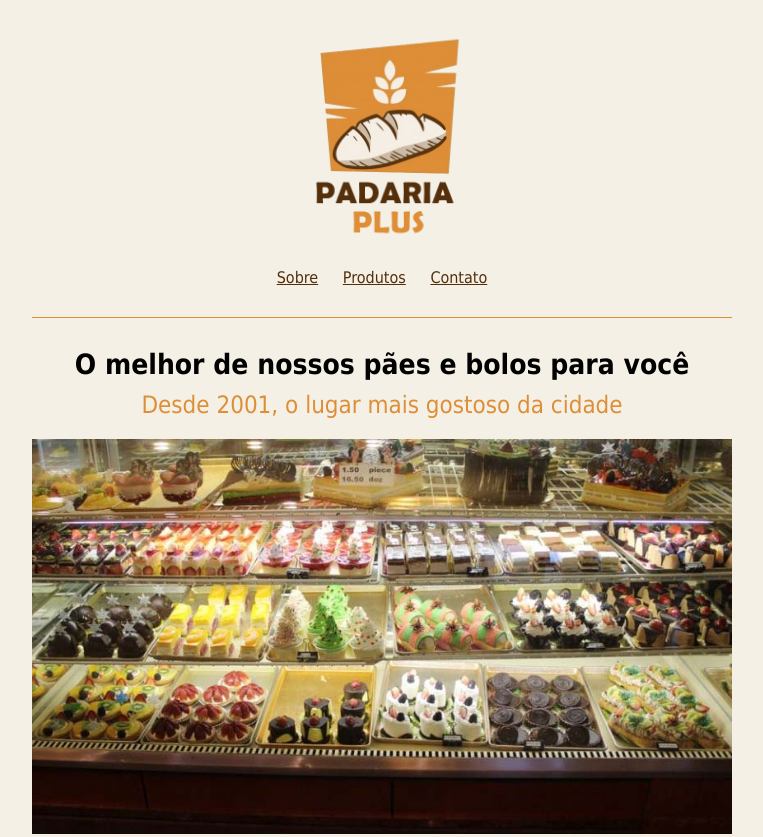
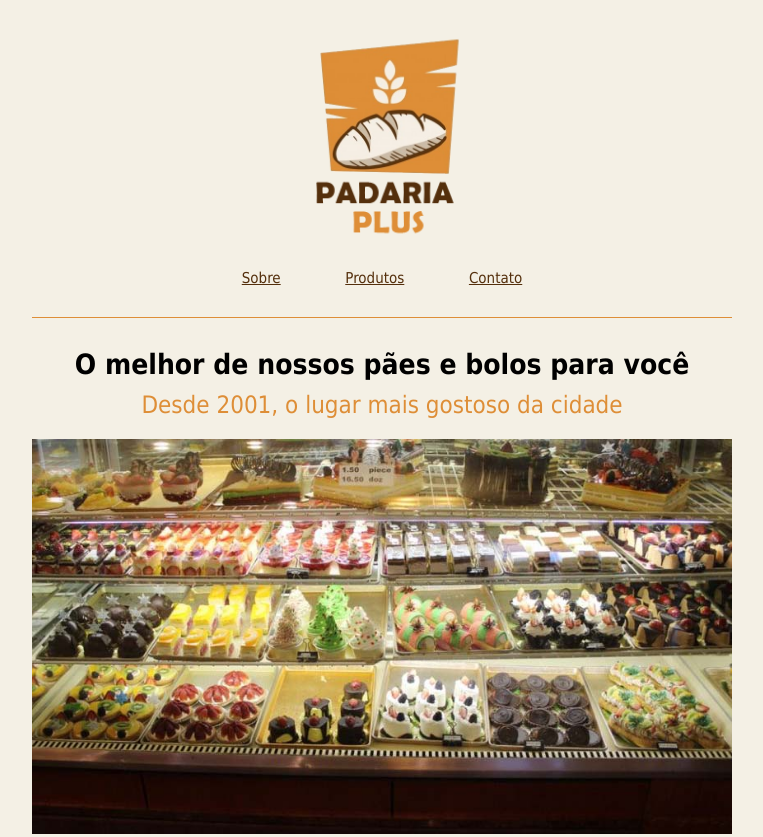
Before and after one commit to djacy/padaria, a plain HTML site: page index.html in a window 1280 px wide. Shown: the top 837 px of the page, without its empty margins (258-1021 px from the left). Drawn offline with Linux system fonts and the light colour scheme.

Commit message:
teste com botoes

```diff
--- a/estilo.css
+++ b/estilo.css
@@ -18,6 +18,43 @@ a {
     margin: 0 10px;
     color: #542f0c;
 }
+.botaosobre {
+    margin: 20px;
+    font-size: 15px;
+    border-radius: 10px;
+    padding: 10px;
+    width:33%;
+
+}
+.botaosobre:hover {
+
+    background-color: #eea74a; /* Green */
+    color: white;
+}
+.botaoprodutos {
+    margin: 20px;
+    font-size: 15px;
+    border-radius: 10px;
+    padding: 10px;
+    width:33%;
+
+}
+.botaoprodutos:hover{
+    background-color: #eea74a; /* Green */
+    color: white;
+}
+.botaocontato{
+    margin: 20px;
+    font-size: 15px;
+    border-radius: 10px;
+    padding: 10px;
+    width:33%;
+}
+.botaocontato:hover{
+    background-color: #eea74a; /* Green */
+    color: white;
+}
+
 
 h1 {
     font-size: 28px;
--- a/index.html
+++ b/index.html
@@ -10,9 +10,9 @@
     <div class="secao">
         <img class="imagem-logotipo" src="img/logo.png" alt="Logotipo Padaria Plus">
         <p>
-            <a href="#sobre">Sobre</a>
-            <a href="#produtos">Produtos</a>
-            <a href="#contato">Contato</a>
+            <a class="botaosobre" href="#sobre">Sobre</a>
+            <a class="botaoprodutos" href="#produtos">Produtos</a>
+            <a class="botaocontato" href="#contato">Contato</a>
         </p>
     </div>
     <div class="secao" id="sobre">
```
